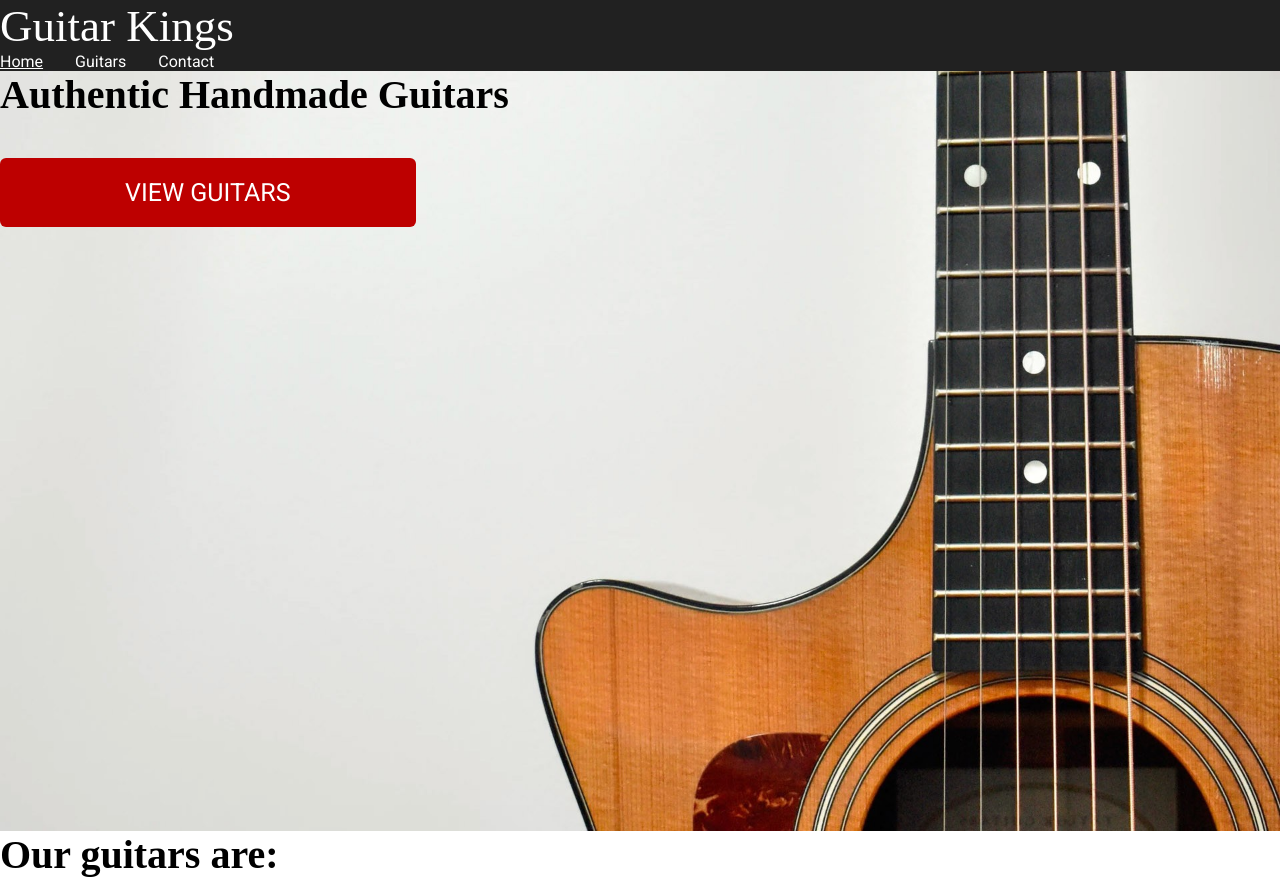
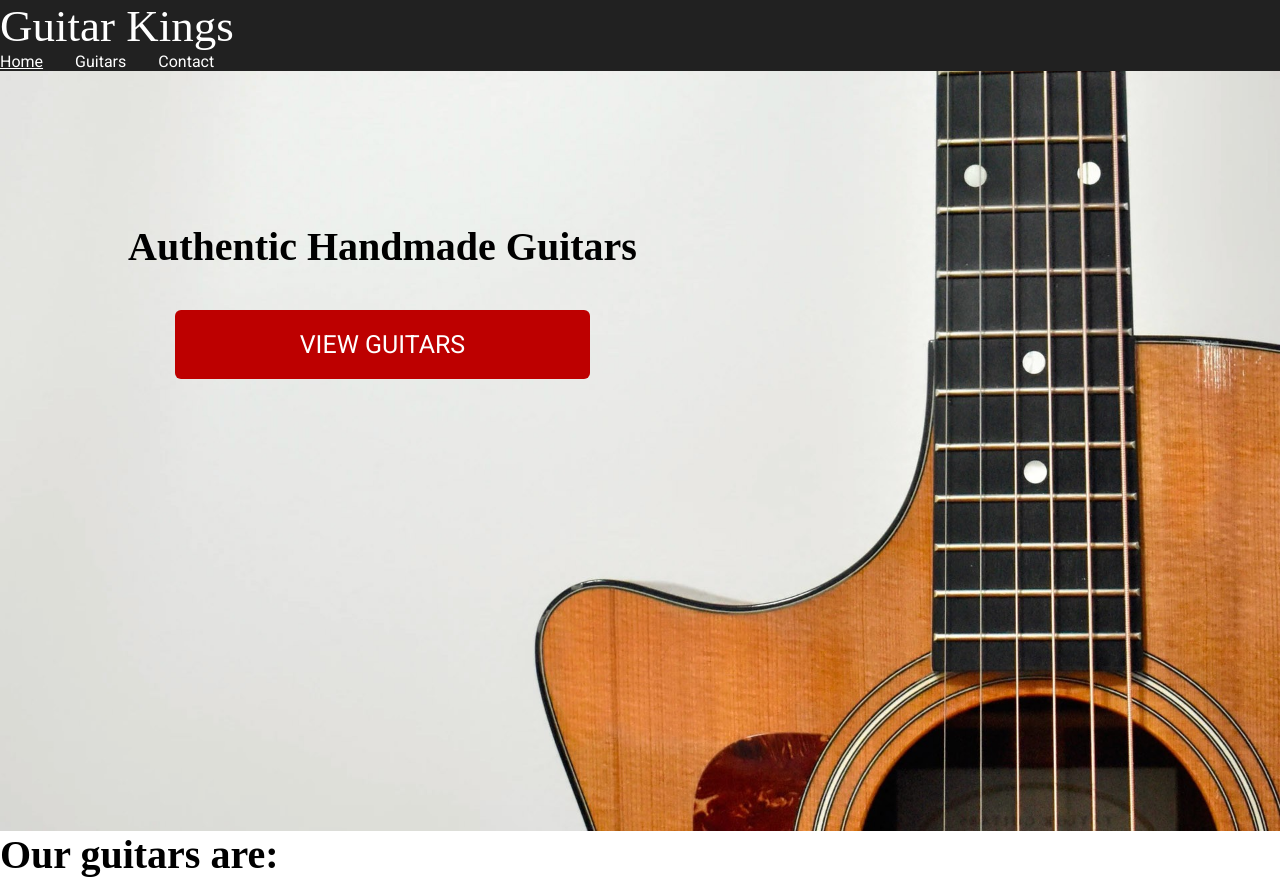
Before and after one commit to joakimtveter/noroff-html-css-la, a plain HTML site: page index.html in a window 1280 px wide. Shown: the top 881 px of the page. Drawn offline with Linux system fonts and the light colour scheme; a web font is replaced by a local one.

Commit message:
Completed Lesson Assignment 3.1

```diff
--- a/css/styles.css
+++ b/css/styles.css
@@ -116,10 +116,19 @@ h2 {
     height: 760px;
     background-size: cover;
     background-position: bottom left;
+    position: relative
 }
 
+.jumbotron__content {
+    width: max-content;
+    position: relative;
+    top: 20%;
+    left: 10%;
+    text-align: center;
 
-.jumbotron .btn {
+}
+
+.jumbotron__cta {
     font-size: 1.5625rem;
     padding-inline: 5em;
 }
--- a/index.html
+++ b/index.html
@@ -22,8 +22,10 @@
     </header>
     <main>
         <section id="front-page-jumbotron" class="jumbotron">
-            <h1>Authentic Handmade Guitars</h1>
-            <a href="guitars.html" class="btn">View Guitars</a>
+            <div class="jumbotron__content">
+                <h1 class="jumbotron__heading">Authentic Handmade Guitars</h1>
+                <a href="guitars.html" class="btn jumbotron__cta">View Guitars</a>
+            </div>
         </section>
         <section id="about-our-guitars">
             <h2>Our guitars are:</h2>
```
